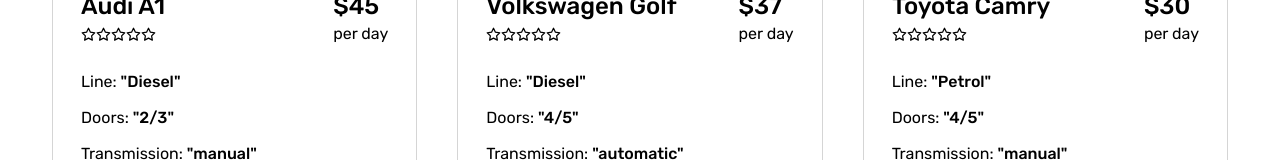
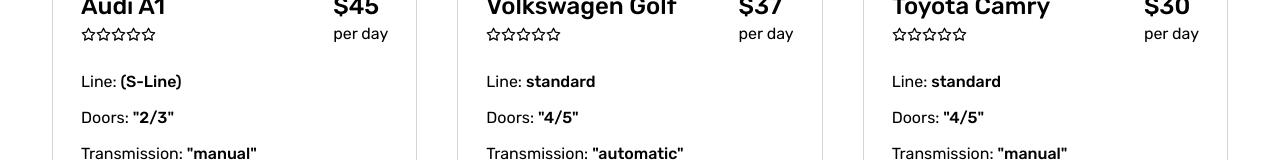
Before and after one commit to KarolKotomski/Car-Rental, a React (Create React App) app: page /Vehicles in a window 1280 px wide. Shown: the part 787-947 px from the top of the page. Built offline with nearby package versions, Linux system fonts and the light colour scheme.

Commit message:
Vehicles section props fixed, and layout adjusted

```diff
--- a/src/components/VehiclesList.tsx
+++ b/src/components/VehiclesList.tsx
@@ -14,7 +14,7 @@ const VehiclesList = () => {
             door={car.doors}
             transmission={car.transmission}
             fuel={car.fuel}
-            line={car.fuel}
+            line={car.line}
           />
         ))}
       </div>
--- a/src/components/VehiclesModel.tsx
+++ b/src/components/VehiclesModel.tsx
@@ -6,7 +6,7 @@ interface Props {
   door: string;
   transmission: string;
   fuel: string;
-  line: string;
+  line?: string;
 }
 
 const VehiclesModel = ({
@@ -20,9 +20,9 @@ const VehiclesModel = ({
   line,
 }: Props) => {
   return (
-    <div className="flex flex-col border border-[#d5d5d5]">
+    <div className="flex flex-col border border-[#d5d5d5] justify-between">
       <div className="h-1/2">
-        <img className="object-cover h-full w-full" src={image} alt="car" />
+        <img className="h-full w-full object-cover" src={image} alt="car" />
       </div>
       <div className="flex flex-col gap-6 px-7 py-5">
         <div className="flex justify-between">
@@ -105,9 +105,11 @@ const VehiclesModel = ({
           </div>
         </div>
         <div className="grid grid-cols-1 gap-3">
-          <div>
-            Line: <span className="font-medium">"{line}"</span>
-          </div>
+
+            <div>
+              Line: <span className="font-medium">{line ? line : "standard"}</span>
+            </div>
+
           <div>
             Doors: <span className="font-medium">"{door}"</span>
           </div>
@@ -120,7 +122,7 @@ const VehiclesModel = ({
         </div>
 
         <div className="mx-auto w-full border-t border-t-[#d5d5d5] pt-5">
-          <button className="w-full rounded bg-orange px-7 py-4 font-medium text-white transition-all hover:opacity-80 shadow-lg shadow-orangeShadow">
+          <button className="w-full rounded bg-orange px-7 py-4 font-medium text-white shadow-lg shadow-orangeShadow transition-all hover:opacity-80">
             Book Ride
           </button>
         </div>
```
